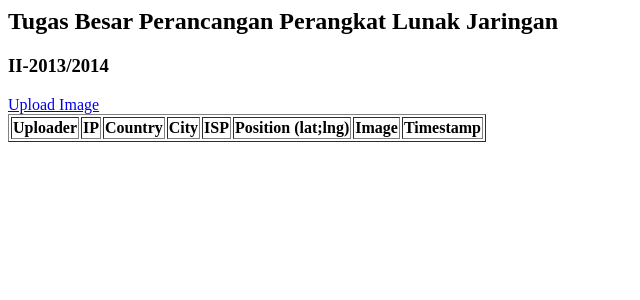
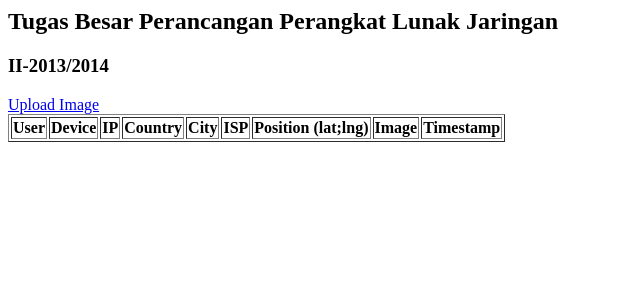
Before and after one commit to agungup/flashbang, a CodeIgniter app: page /index.php/filemanagement/index in a window 1280 px wide. Shown: the top 300 px of the page, without its empty margins (0-640 px from the left). Run offline with CodeIgniter, Linux system fonts and the light colour scheme; data that the repository does not hold is empty.

Commit message:
add device name

```diff
--- a/application/controllers/filemanagement.php
+++ b/application/controllers/filemanagement.php
@@ -17,6 +17,7 @@ class Filemanagement extends CI_Controller {
     foreach($data['filelist'] as &$value)
     {
       $value['user'] = $this->authentication_model->getuser($value['userid']);
+      $value['device'] = substr($value['filename'],0,strpos($value['filename'],'_'));
       $temp = $this->locate_model->getCity($value['locId']);
       $value['isp'] = $this->locate_model->getISP($value['ip']);
       $value['city'] = $temp['city'];
@@ -27,12 +28,13 @@ class Filemanagement extends CI_Controller {
 		$this->load->template('filelist', $data);
 	}
 
-  function byid($userid)
+  function byid($userid,$device="%")
 	{
-    $data['filelist'] = $this->file_model->getFileList($userid);
+    $data['filelist'] = $this->file_model->getFileList($userid,$device);
     foreach($data['filelist'] as &$value)
     {
       $value['user'] = $this->authentication_model->getuser($value['userid']);
+      $value['device'] = substr($value['filename'],0,strpos($value['filename'],'_'));
       $temp = $this->locate_model->getCity($value['locId']);
       $value['isp'] = $this->locate_model->getISP($value['ip']);
       $value['city'] = $temp['city'];
--- a/application/models/file_model.php
+++ b/application/models/file_model.php
@@ -5,7 +5,7 @@ class file_model extends CI_model {
 		$this->load->database();
 	}
 
-	public function getFileList($userid = 0)
+	public function getFileList($userid = 0, $device="%")
 	//insert upload data
 	//Input: username valid
 	//Output: id
@@ -16,7 +16,7 @@ class file_model extends CI_model {
     }
     else
     {
-      $str = "SELECT * FROM position WHERE userid=".$userid;
+      $str = "SELECT * FROM position WHERE userid=".$userid." AND filename LIKE \"".$device."%\"";
     }
     $query = $this->db->query($str);
 
--- a/application/views/filelist.php
+++ b/application/views/filelist.php
@@ -1,7 +1,8 @@
 <a href="<?php echo base_url();?>index.php/upload/">Upload Image</a>
 <table border=1>
 <tr>
-  <th>Uploader</th>
+  <th>User</th>
+  <th>Device</th>
   <th>IP</th>
   <th>Country</th>
   <th>City</th>
@@ -13,6 +14,13 @@
 <?php foreach ($filelist as $item):?>
 <tr>
   <td><a href="<?php echo base_url();?>index.php/filemanagement/byid/<?php echo $item['userid'] ?>"><?php echo $item['user'] ?></a></td>
+  <td><?php
+  if(!empty($item['device']))
+  {?>
+    <a href="<?php echo base_url();?>index.php/filemanagement/byid/<?php echo $item['userid'] ?>/<?php echo $item['device'] ?>"><?php echo $item['device'] ?></a>
+<?php
+  }
+    ?></td>
   <td><?php
   if($item['ip'] === "*"){
     echo $item['ip'];
```
